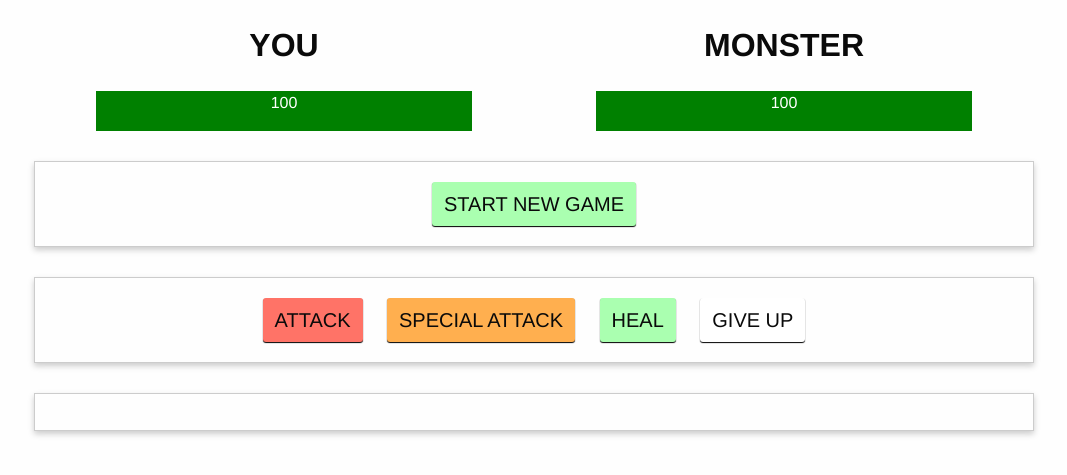
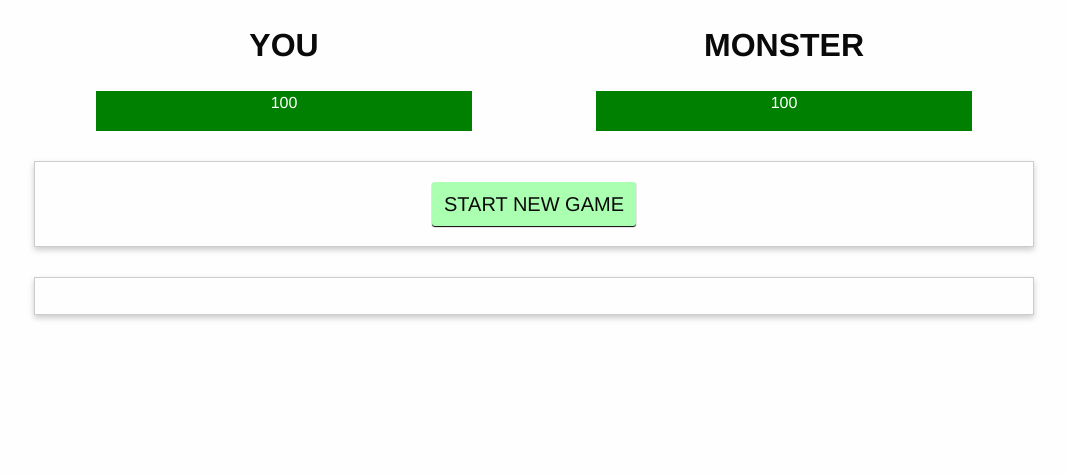
Before and after one commit to inspira2015/vueTraning, a PHP site: page /monster_project.php in a window 1280 px wide. Shown: the top 475 px of the page, without its empty margins (106-1173 px from the left). Run offline with PHP 8.4, Linux system fonts and the light colour scheme; some libraries are stand-ins or nearby versions.

Commit message:
monster v-if controls

```diff
--- a/monster_project.php
+++ b/monster_project.php
@@ -32,12 +32,12 @@
             </div>
         </div>
     </section>
-    <section class="row controls">
+    <section class="row controls" v-if="!gameIsRunning">
         <div class="small-12 columns">
             <button id="start-game">START NEW GAME</button>
         </div>
     </section>
-    <section class="row controls">
+    <section class="row controls" v-if="gameIsRunning">
         <div class="small-12 columns">
             <button id="attack">ATTACK</button>
             <button id="special-attack">SPECIAL ATTACK</button>
```
